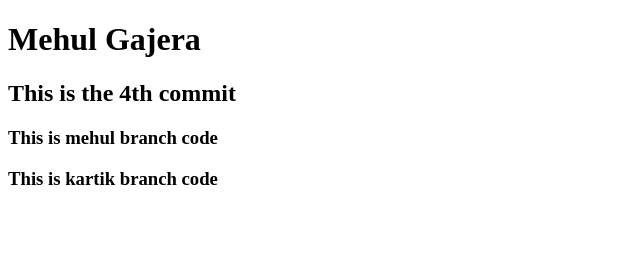
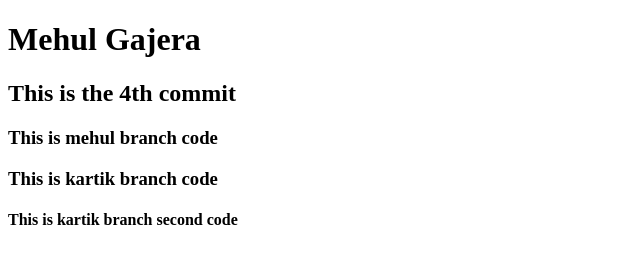
Before and after one commit to mehulgajera77/myrepo, a plain HTML site: page index.html in a window 1280 px wide. Shown: the whole page, without its empty margins (0-640 px from the left). Drawn offline with Linux system fonts and the light colour scheme.

Commit message:
Kartik branch second commit

```diff
--- a/index.html
+++ b/index.html
@@ -10,5 +10,6 @@
     <h2>This is the 4th commit</h2>
     <h3>This is mehul branch code</h3>
     <h3>This is kartik branch code</h3>
+    <h4>This is kartik branch second code</h4>
 </body>
 </html>
```
